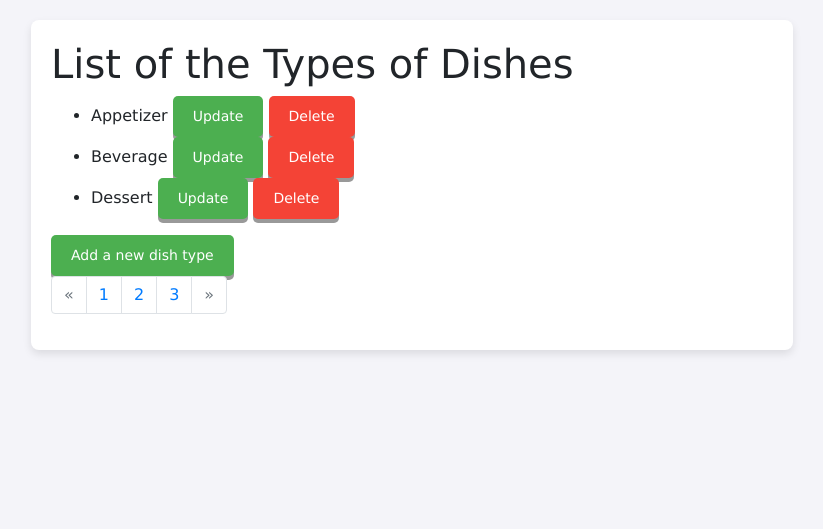
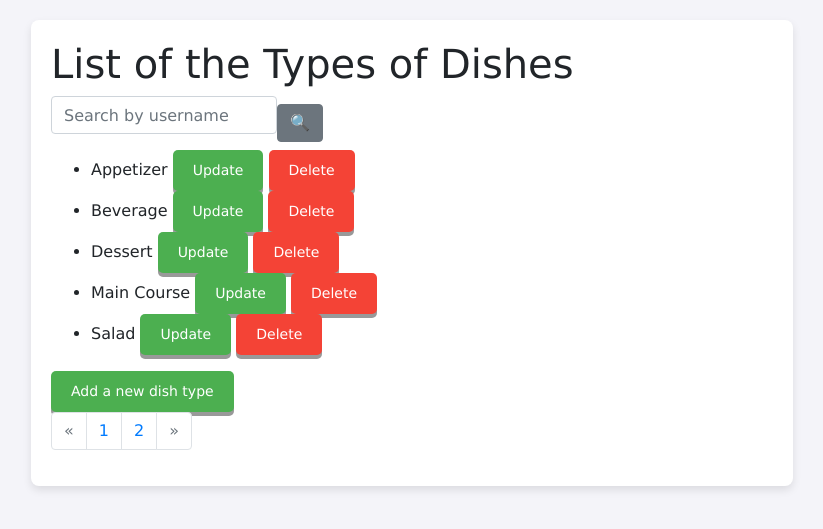
Before and after one commit to VShveda/kitchen_restaurant, a Django app: page /dish-types/ in a window 1280 px wide. Shown: the part 72-601 px from the top of the page, without its empty margins (65-888 px from the left). Run offline with Django 5.2, Linux system fonts and the light colour scheme; a user stored in the database is signed in; data comes from the database, SQL or seed files in the repository; some libraries are stand-ins or nearby versions.

Commit message:
add search field for dish type

```diff
--- a/kitchen/views.py
+++ b/kitchen/views.py
@@ -5,7 +5,12 @@ from django.shortcuts import render
 from django.urls import reverse_lazy
 from django.views import generic
 
-from kitchen.forms import DishForm, CookCreationForm, CookExperienceUpdateForm, CookSearchForm
+from kitchen.forms import (
+    DishForm,
+    CookCreationForm,
+    CookExperienceUpdateForm,
+    CookSearchForm
+)
 from kitchen.models import (
     Cook,
     Dish,
@@ -13,6 +18,7 @@ from kitchen.models import (
 )
 
 
+@login_required
 def index(request):
     dish_count = Dish.objects.count()
     dish_types_count = DishType.objects.count()
@@ -29,11 +35,26 @@ def index(request):
     )
 
 
-class DishTypeListView(generic.ListView):
+class DishTypeListView(LoginRequiredMixin, generic.ListView):
     model = DishType
     context_object_name = "dish_types_list"
     template_name = "kitchen/dish_types_list.html"
-    paginate_by = 3
+    paginate_by = 5
+
+    def get_context_data(self, *, object_list=None, **kwargs):
+        context = super(DishTypeListView, self).get_context_data(**kwargs)
+        username = self.request.GET.get("username", "")
+        context["search_form"] = CookSearchForm(initial={"username": username})
+        return context
+
+    def get_queryset(self):
+        queryset = DishType.objects.all()
+        form = CookSearchForm(self.request.GET)
+        if form.is_valid():
+            return queryset.filter(
+                name__icontains=form.cleaned_data["username"]
+            )
+        return queryset
 
 
 class DishTypeCreateView(LoginRequiredMixin, generic.CreateView):
@@ -59,7 +80,7 @@ class DishDetailView(generic.DetailView):
 
 class DishListView(generic.ListView):
     model = Dish
-    paginate_by = 3
+    paginate_by = 5
 
 
 class DishCreateView(LoginRequiredMixin, generic.CreateView):
@@ -81,7 +102,7 @@ class DishDeleteView(LoginRequiredMixin, generic.DeleteView):
 
 class CookListView(generic.ListView):
     model = Cook
-    paginate_by = 3
+    paginate_by = 5
 
     def get_context_data(self, *, object_list=None, **kwargs):
         context = super(CookListView, self).get_context_data(**kwargs)
--- a/templates/kitchen/dish_types_list.html
+++ b/templates/kitchen/dish_types_list.html
@@ -1,9 +1,14 @@
 {% extends 'base.html' %}
+{% load crispy_forms_filters %}
 
 {% block title %}List of Dish Types{% endblock %}
 
 {% block content %}
     <h1>List of the Types of Dishes</h1>
+      <form method="get" action="" class="form-inline">
+        {{ search_form|crispy }}
+        <input type="submit" class="btn btn-secondary" value="🔍">
+      </form>
     <ul>
         {% for dish_type in dish_types_list %}
         <li>{{ dish_type.name }}
```
